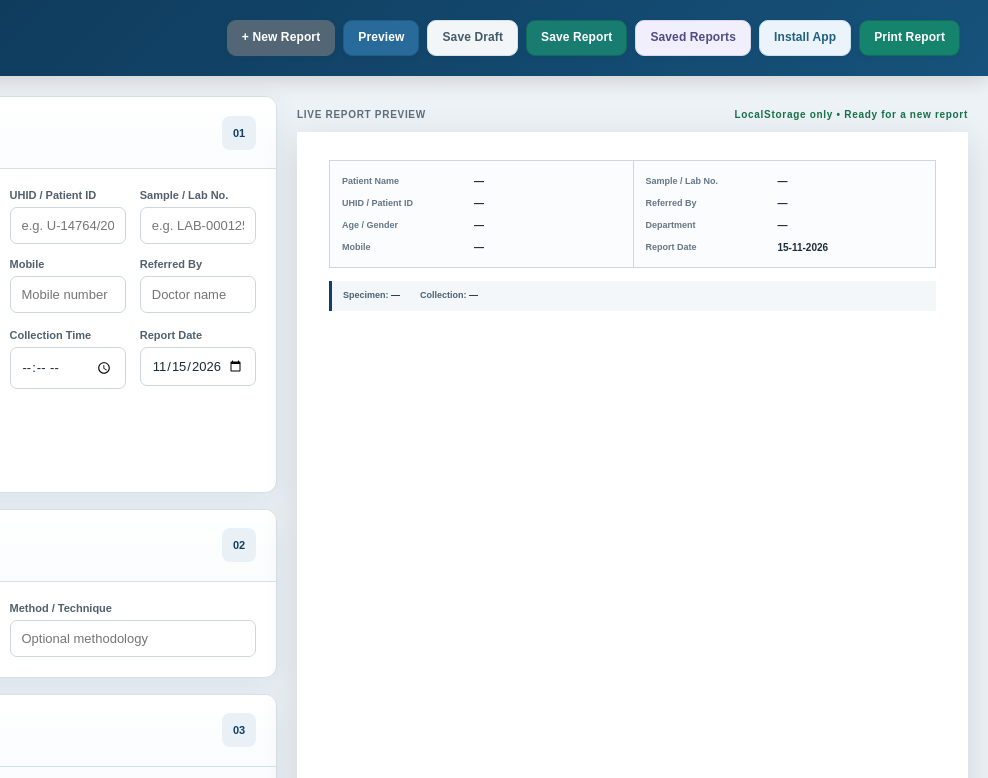
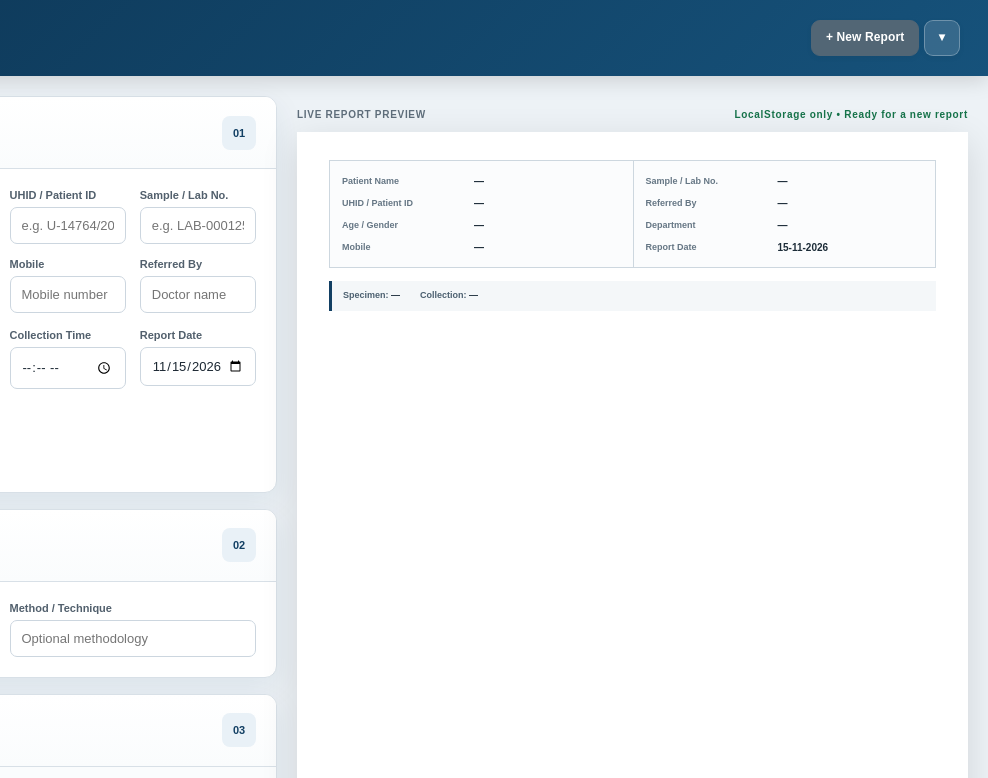
Before and after one commit to shreebalaji767/PATHOLOGY-REPORT-APP, a plain HTML site: page app.html in a window 1280 px wide. Shown: the top 778 px of the page, 292-1280 px from the left. Drawn offline with Linux system fonts and the light colour scheme.

Commit message:
Replace top-bar actions with accessible split button

```diff
--- a/app.html
+++ b/app.html
@@ -139,63 +139,26 @@
         </div>
 
 
-        <div class="top-actions"><button
-                type="button"
-                class="btn btn-secondary"
-                id="newReportBtn"
-            >
-                + New Report
-            </button>
-
-            <button
-                type="button"
-                class="btn btn-primary"
-                id="previewBtn"
-            >
-                Preview
-            </button>
-
-            <button
-                type="button"
-                class="btn btn-light"
-                id="saveDraftBtn"
-            >
-                Save Draft
-            </button>
-
-            <button
-                type="button"
-                class="btn btn-light"
-                id="saveReportBtn"
-            >
-                Save Report
-            </button>
-
-            <button
-                type="button"
-                class="btn btn-light"
-                id="savedReportsBtn"
-            >
-                Saved Reports
-            </button>
-
-            <button
-                type="button"
-                class="btn btn-light"
-                id="installAppBtn"
-                hidden
-            >
-                Install App
-            </button>
-
-            <button
-                type="button"
-                class="btn btn-success"
-                id="printBtn"
-            >
-                Print Report
-            </button>
-
+        <div class="top-actions">
+            <div class="split-button" id="reportActionsSplit">
+                <button type="button" class="btn btn-secondary split-button-main" id="newReportBtn"
+                    aria-haspopup="true" aria-expanded="false" aria-controls="reportActionsMenu">
+                    + New Report
+                </button>
+                <button type="button" class="btn btn-secondary split-button-toggle" id="reportActionsToggle"
+                    aria-label="Show report actions" aria-haspopup="true" aria-expanded="false"
+                    aria-controls="reportActionsMenu">
+                    <span aria-hidden="true">▾</span>
+                </button>
+                <div class="split-button-menu" id="reportActionsMenu" role="menu" hidden>
+                    <button type="button" class="split-menu-item" id="previewBtn" role="menuitem">Preview</button>
+                    <button type="button" class="split-menu-item" id="saveDraftBtn" role="menuitem">Save Draft</button>
+                    <button type="button" class="split-menu-item" id="saveReportBtn" role="menuitem">Save Report</button>
+                    <button type="button" class="split-menu-item" id="savedReportsBtn" role="menuitem">Saved Reports</button>
+                    <button type="button" class="split-menu-item" id="installAppBtn" role="menuitem" hidden>Install App</button>
+                    <button type="button" class="split-menu-item" id="printBtn" role="menuitem">Print Report</button>
+                </div>
+            </div>
         </div>
 
     </header>
```
